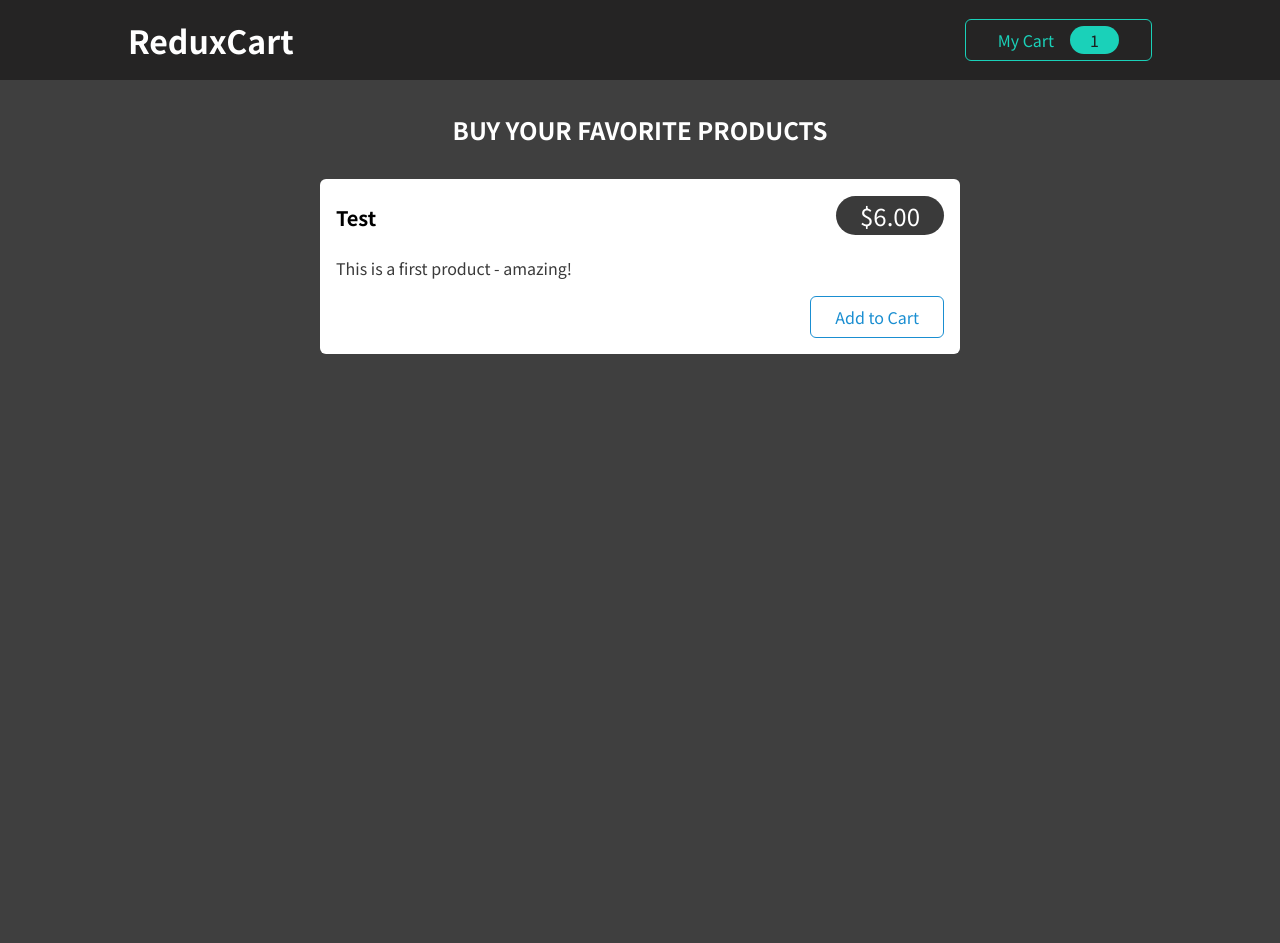
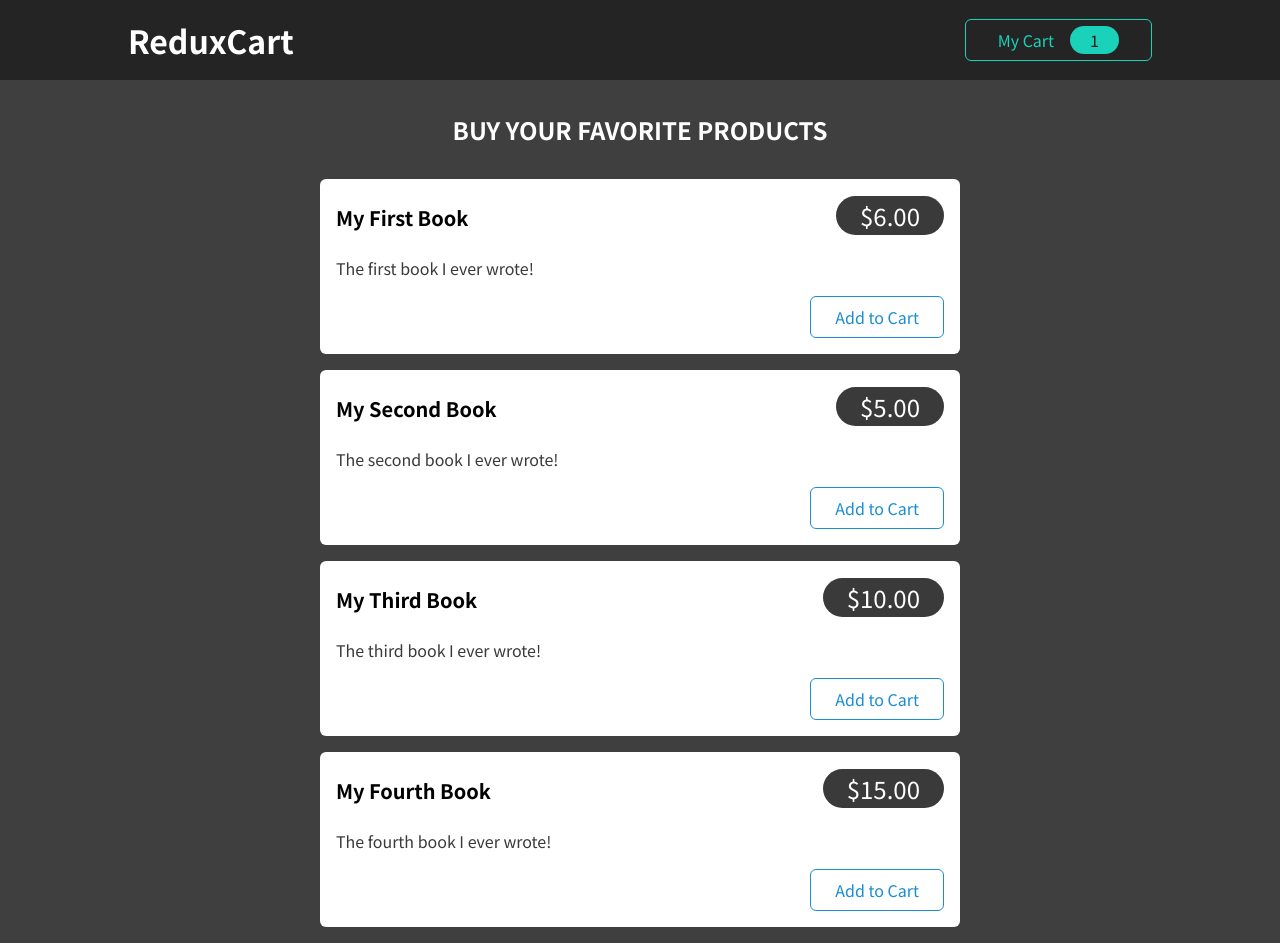
Before and after one commit to Irostovsky/327-react-redux-async, a React (Create React App) app: page / in a window 1280 px wide. Before the commit the page ends 800 px from the top, so only its background shows below. Built offline with nearby package versions, Linux system fonts and the light colour scheme.

Commit message:
Show products dynamically.

```diff
--- a/src/components/Shop/Products.js
+++ b/src/components/Shop/Products.js
@@ -1,16 +1,21 @@
-import ProductItem from './ProductItem';
-import classes from './Products.module.css';
+import products from "../../products";
+import ProductItem from "./ProductItem";
+import classes from "./Products.module.css";
 
 const Products = (props) => {
   return (
     <section className={classes.products}>
       <h2>Buy your favorite products</h2>
       <ul>
-        <ProductItem
-          title='Test'
-          price={6}
-          description='This is a first product - amazing!'
-        />
+        {products.map((product) => (
+          <ProductItem
+            key={product.id}
+            id={product.id}
+            title={product.title}
+            price={product.price}
+            description={product.description}
+          />
+        ))}
       </ul>
     </section>
   );
--- /dev/null
+++ b/src/products.js
@@ -0,0 +1,28 @@
+const products = [
+  {
+    id: "p1",
+    price: 6,
+    title: "My First Book",
+    description: "The first book I ever wrote!",
+  },
+  {
+    id: "p2",
+    price: 5,
+    title: "My Second Book",
+    description: "The second book I ever wrote!",
+  },
+  {
+    id: "p3",
+    price: 10,
+    title: "My Third Book",
+    description: "The third book I ever wrote!",
+  },
+  {
+    id: "p4",
+    price: 15,
+    title: "My Fourth Book",
+    description: "The fourth book I ever wrote!",
+  },
+];
+
+export default products;
```
